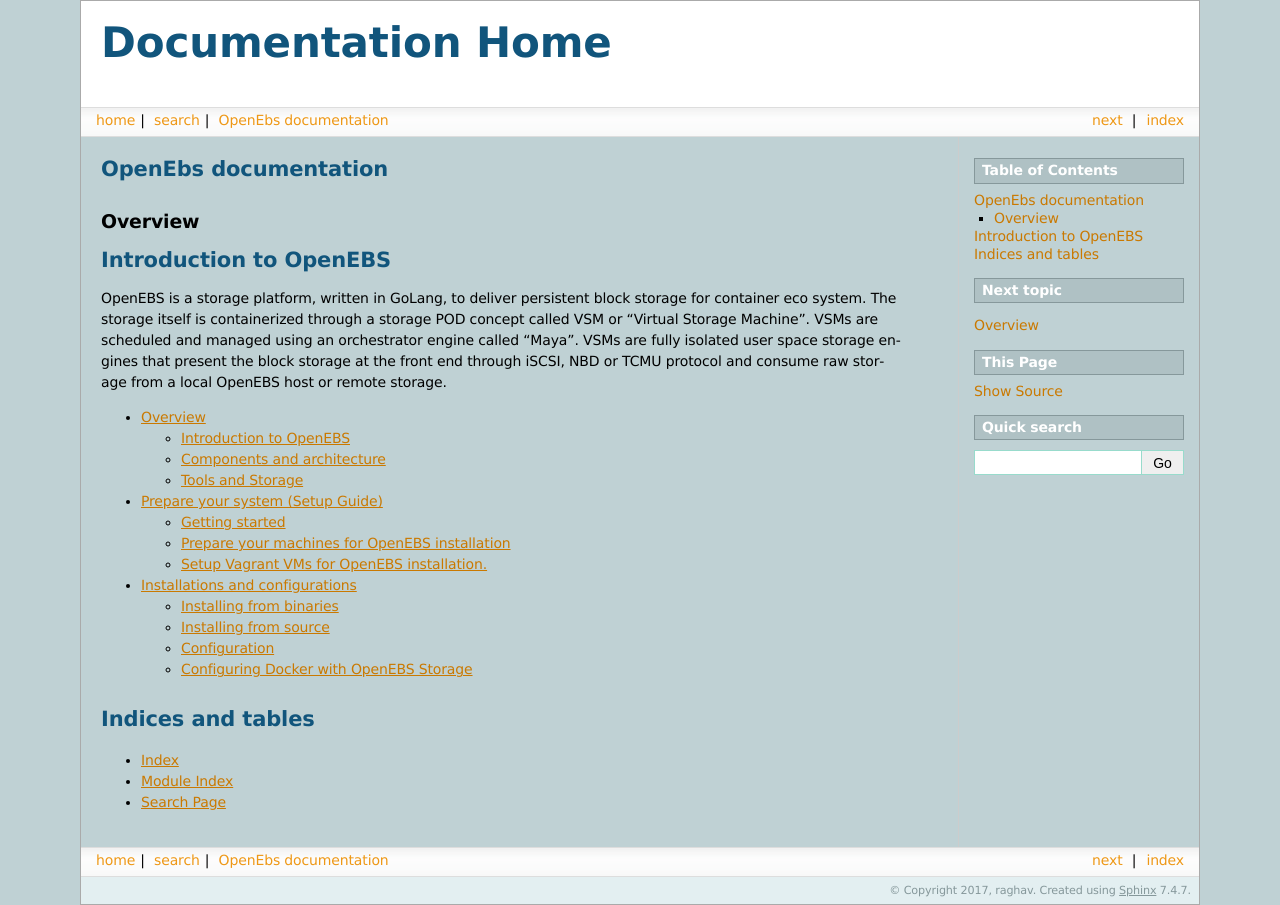
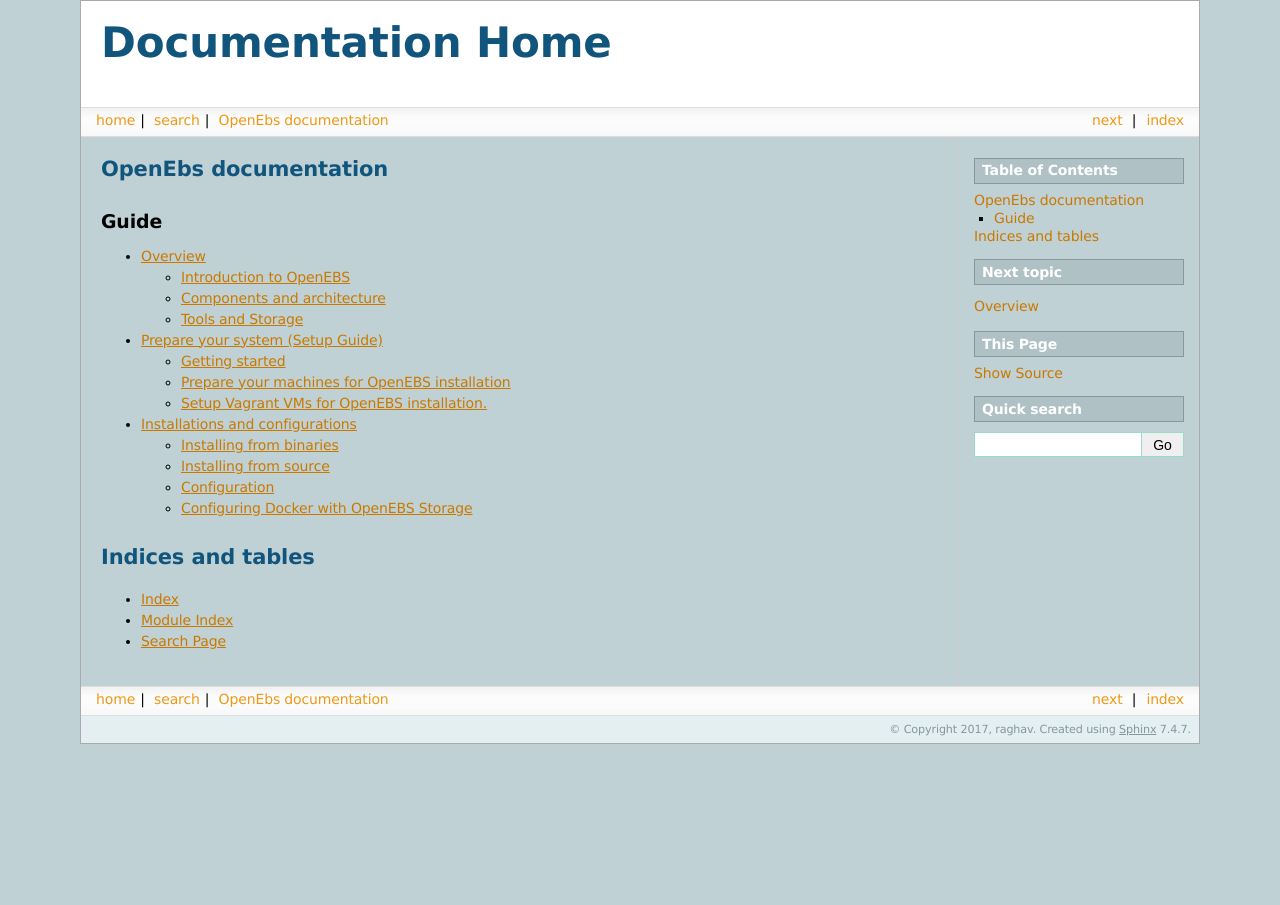
Before and after one commit to raghavarora16/openebsdocs, a Sphinx documentation site: the page built from sampledoc/source/index.rst, in a window 1280 px wide. Built offline with Sphinx 7.4.7, drawn with Linux system fonts in a browser that asks for light colours.

Commit message:
Update index.rst

```diff
--- a/sampledoc/source/index.rst
+++ b/sampledoc/source/index.rst
@@ -5,16 +5,6 @@
 
 OpenEbs documentation
 ==============================
-***************
-Overview
-***************
-
-Introduction to OpenEBS
-=============================
-
-OpenEBS is a storage platform, written in GoLang, to deliver persistent block storage for container eco system. The storage itself is containerized through a storage POD concept called VSM or "Virtual Storage Machine". VSMs are scheduled and managed using an orchestrator engine called "Maya". VSMs are fully isolated user space storage engines that present the block storage at the front end through iSCSI, NBD or TCMU protocol and consume raw storage from a local OpenEBS host or remote storage.
-
-
 
 Guide
 ^^^^^^^
```
